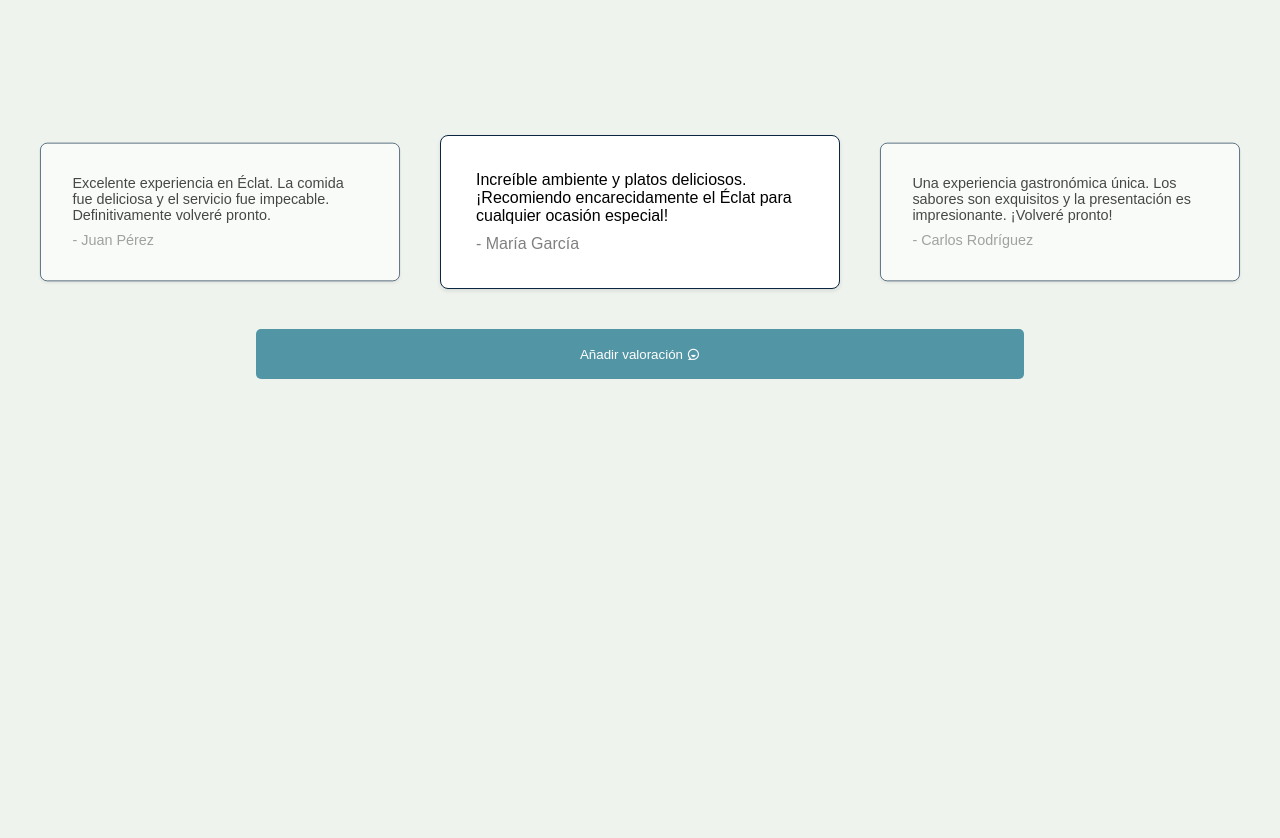
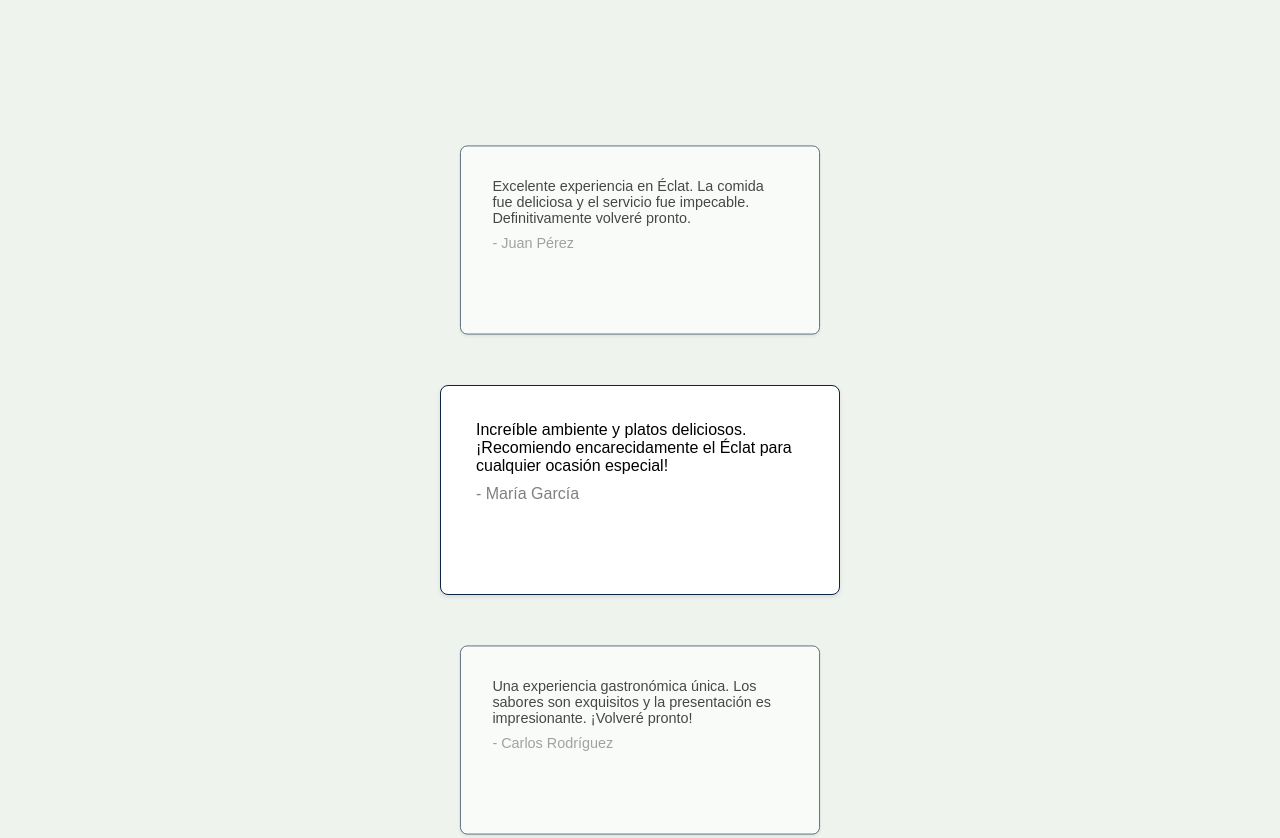
Before and after one commit to AnaGarciaDelAlamo/EntregaFinal_IH, a plain HTML site: page index.html in a window 1280 px wide. Shown: the part 1640-2478 px from the top of the page. Drawn offline with nearby package versions, Linux system fonts and the light colour scheme.

```diff
--- a/css/style.css
+++ b/css/style.css
@@ -171,8 +171,9 @@ nav{
 .contenedor3 {
     display: flex;
     flex-wrap: wrap;
+    flex-direction: column;
     justify-content: center;
-    align-content: flex-start;
+    align-content: center;
     margin-top: 80px;
     gap: 20px;
     min-height: 100vh;
@@ -222,7 +223,7 @@ nav{
     cursor: pointer;
     height: 50px;
     position: relative;
-    width: 60%;
+    width: 30%;
 }
 
 .btnFeedback:hover {
```
